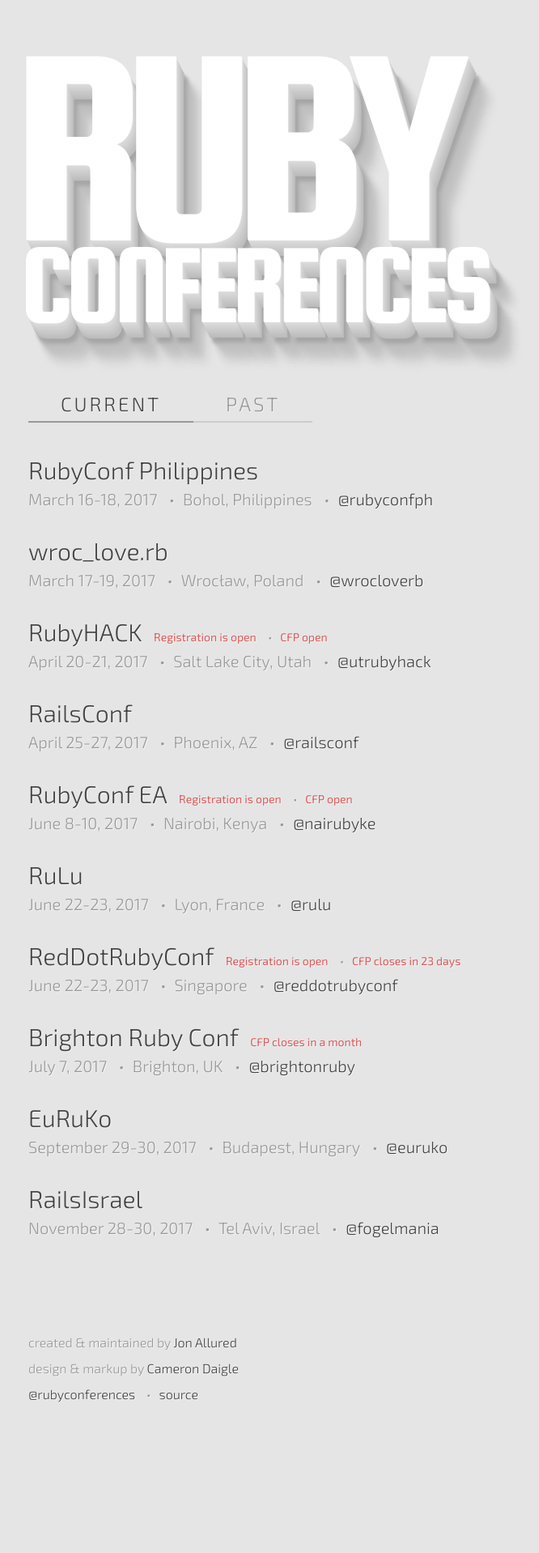
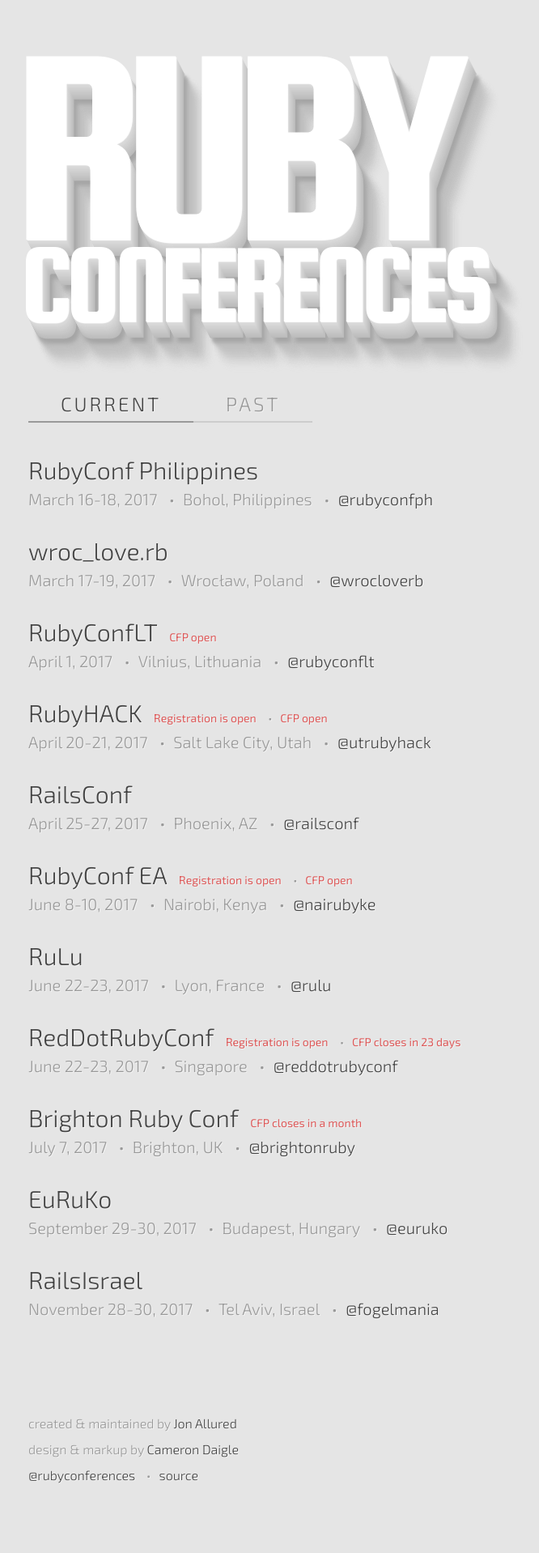
Before and after one commit to ruby-conferences/ruby-conferences.github.io, a Jekyll site: the page built from index.html, in a window 1280 px wide. Shown: the whole page at 81% size, without its empty margins (205-871 px from the left). Built offline with Jekyll 4.4.1, drawn with Linux system fonts in a browser that asks for light colours; before the commit the page ends 1818 px from its top, so only the background shows below that.

Commit message:
Added RubyConfLT 2017

```diff
--- a/_data/current.yml
+++ b/_data/current.yml
@@ -13,6 +13,13 @@
   twitter: wrocloverb
   cfp_phrase: CFP closes
   cfp_date: "January 31, 2017"
+
+- name: RubyConfLT
+  location: Vilnius, Lithuania
+  dates: "April 1, 2017"
+  url: https://rubyconf.lt/
+  twitter: rubyconflt
+  cfp_phrase: CFP open
 
 - name: RubyHACK
   location: Salt Lake City, Utah
```
